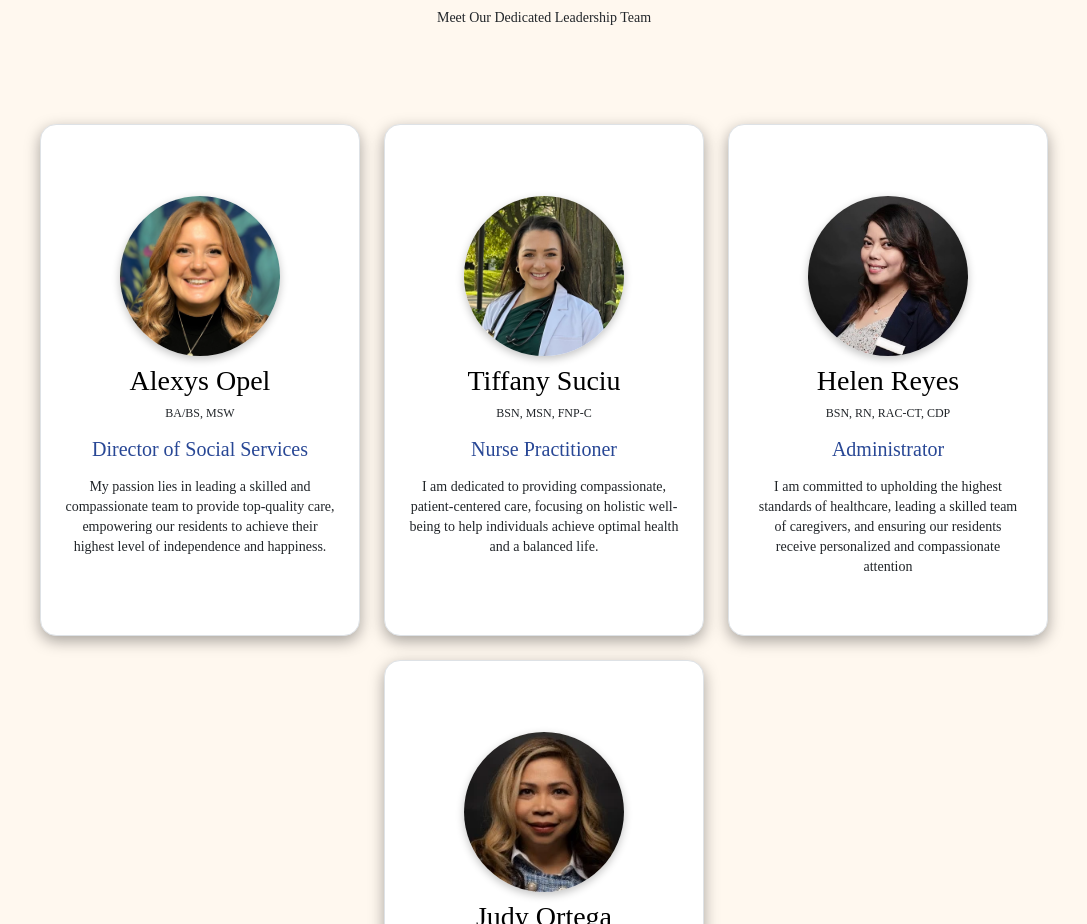
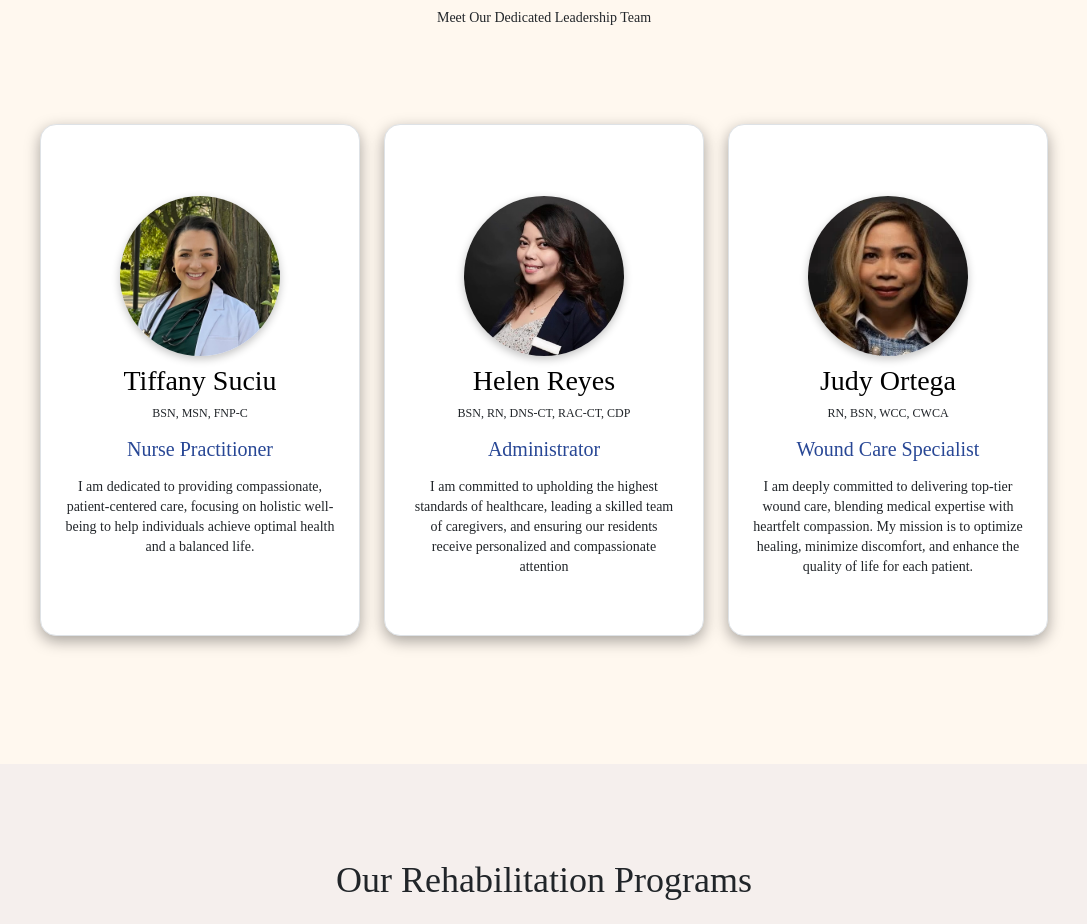
Before and after one commit to Jevus09/manor-website, a React (Create React App) app: page / in a window 1280 px wide. Shown: the part 2770-3694 px from the top of the page, without its empty margins (96-1183 px from the left). Built offline with nearby package versions, Linux system fonts and the light colour scheme.

Commit message:
Remove Alexys Opel + Add DNS-CT to Helen's credentials.

```diff
--- a/src/components/Team.js
+++ b/src/components/Team.js
@@ -1,23 +1,23 @@
 import React from 'react';
 //import JAY from '../assets/greetings/jay.jpg';
 import HELEN from '../assets/greetings/helen.jpeg';
-import DIR from '../assets/greetings/director.webp';
+//import DIR from '../assets/greetings/director.webp';
 import JUDY from '../assets/greetings/Judy.webp';
 import TIF from '../assets/greetings/Tiffany.JPG'
 
 
 const data = [
 
+  // {
+  //   id: 1,
+  //   photo: DIR,
+  //   name: 'Alexys Opel',
+  //   job: 'Director of Social Services',
+  //   title: 'BA/BS, MSW',
+  //   desc: 'My passion lies in leading a skilled and compassionate team to provide top-quality care, empowering our residents to achieve their highest level of independence and happiness.',
+  // },
   {
     id: 1,
-    photo: DIR,
-    name: 'Alexys Opel',
-    job: 'Director of Social Services',
-    title: 'BA/BS, MSW',
-    desc: 'My passion lies in leading a skilled and compassionate team to provide top-quality care, empowering our residents to achieve their highest level of independence and happiness.',
-  },
-  {
-    id: 2,
     photo: TIF,
     name: 'Tiffany Suciu',
     job: 'Nurse Practitioner',
@@ -33,16 +33,16 @@ const data = [
   //   desc: 'I am dedicated to ensuring compassionate and exceptional care for our residents, fostering a warm and supportive environment that promotes healing and well-being.',
   // },
   {
-    id: 4,
+    id: 2,
     photo: HELEN,
     name: 'Helen Reyes',
-    title: 'BSN, RN, RAC-CT, CDP',
+    title: 'BSN, RN, DNS-CT, RAC-CT, CDP',
     job: 'Administrator',
     desc: 'I am committed to upholding the highest standards of healthcare, leading a skilled team of caregivers, and ensuring our residents receive personalized and compassionate attention',
   },
 
   {
-    id: 5,
+    id: 3,
     photo: JUDY,
     name: 'Judy Ortega',
     job: 'Wound Care Specialist',
```
